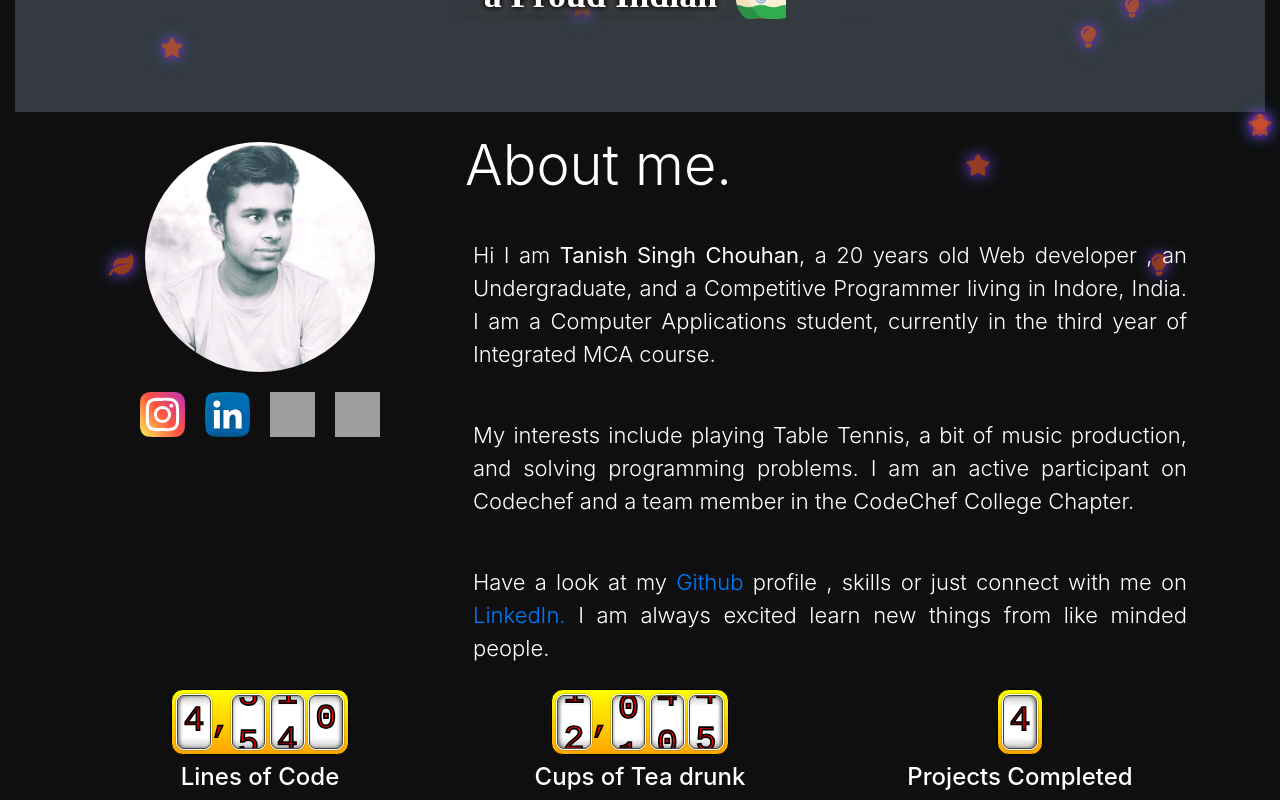
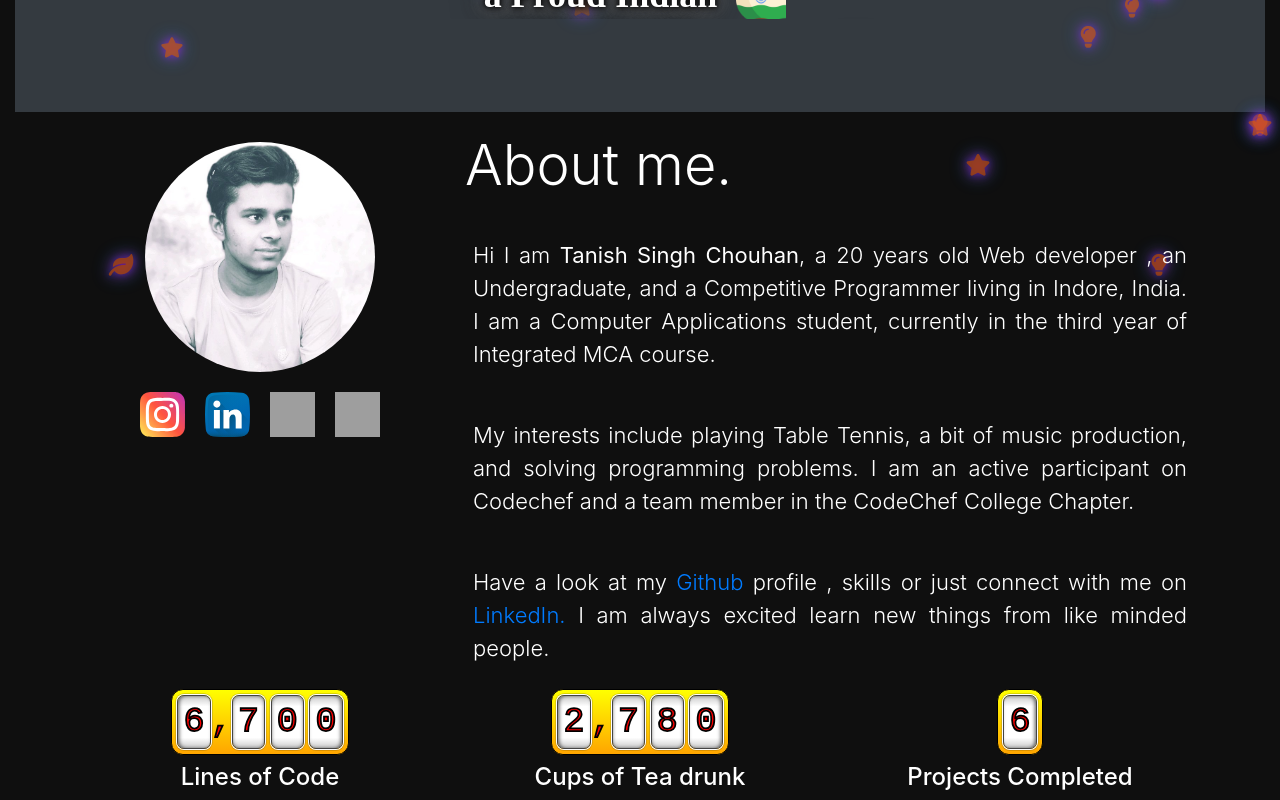
Before and after one commit to Tanish2000/Portfolio, a React (Create React App) app: page / in a window 1280 px wide. Shown: the part 288-1088 px from the top of the page. Built offline with nearby package versions, Linux system fonts and the light colour scheme; grey boxes are pictures that could not be loaded; a web font is replaced by a local one.

Commit message:
Updated Odometer Animations

```diff
--- a/src/components/Counters.js
+++ b/src/components/Counters.js
@@ -7,26 +7,26 @@ function Counters() {
       document.getElementById("odometer0").innerHTML = 6700;
       document.getElementById("odometer1").innerHTML = 2780;
       document.getElementById("odometer2").innerHTML = 6;
-    }, 5000);
+    }, 800);
   }, []);
 
   return (
     <>
       <Col className="col-4 text-justify text-center">
         <div className="odometer" style={{ fontSize: "35px" }} id="odometer0">
-          1000
+          0
         </div>
         <h4 className="text-white fw-bold m-2">Lines of Code</h4>
       </Col>
       <Col className="col-4 text-justify text-center">
         <div className="odometer" style={{ fontSize: "35px" }} id="odometer1">
-          1000
+          0
         </div>
         <h4 className="text-white fw-bold m-2">Cups of Tea drunk</h4>
       </Col>
       <Col className="col-4 text-justify text-center">
         <div className="odometer" style={{ fontSize: "35px" }} id="odometer2">
-          1
+          0
         </div>
         <h4 className="text-white fw-bold m-2">Projects Completed</h4>
       </Col>
```
